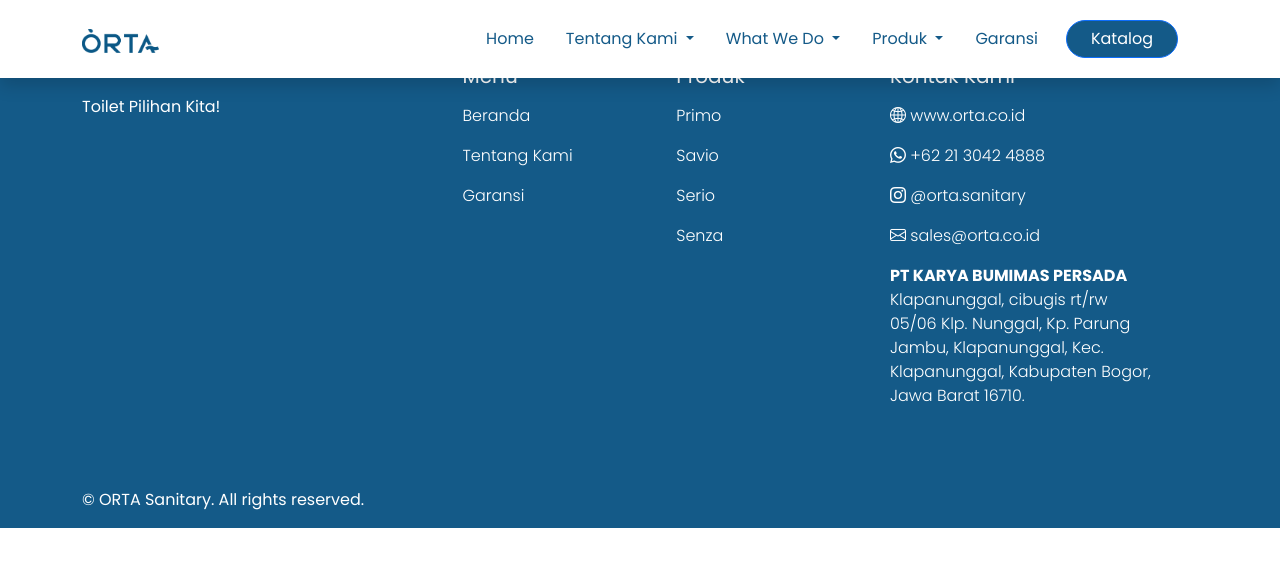
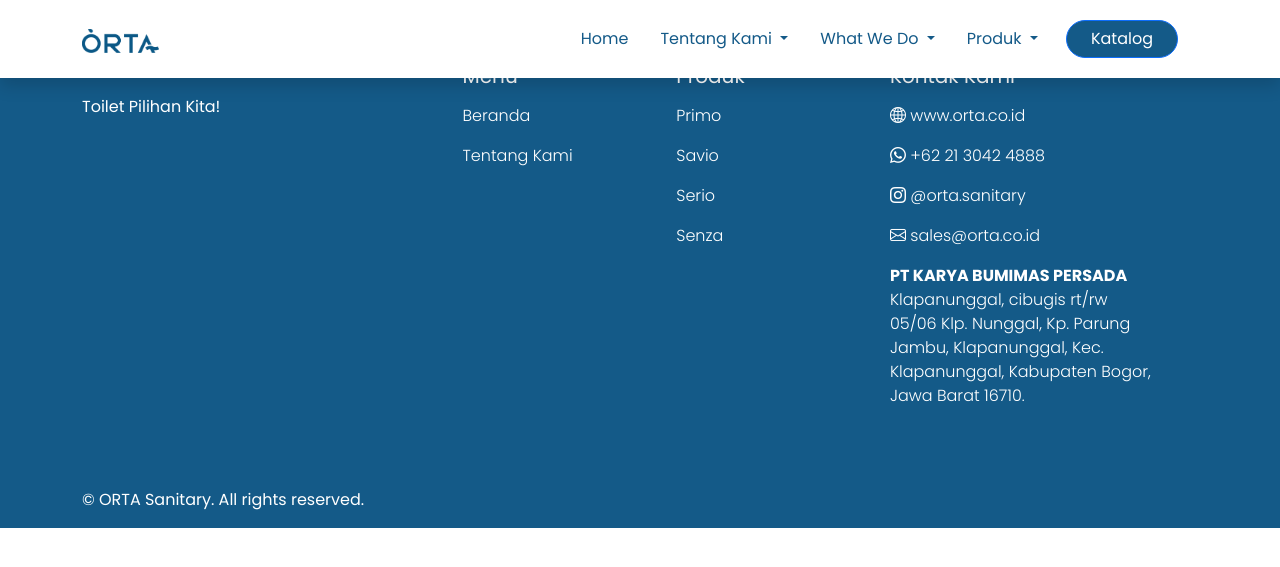
Before and after one commit to muhnur762/ORTA-Sanitary, a CodeIgniter 4 app: template app/Views/template_v.php in a window 1280 px wide. Shown: the top 567 px of the page. Run offline with PHP 8.4 and a stand-in for CodeIgniter, Linux system fonts and the light colour scheme; the template is opened without the code that fills it, so the values that code supplies are empty; some libraries are stand-ins or nearby versions.

Commit message:
update 5

```diff
--- a/app/Config/Routes.php
+++ b/app/Config/Routes.php
@@ -31,6 +31,7 @@
 // route since we don't have to scan directories.
 $routes->get('/', 'Home::index');
 $routes->get('/manufactur', 'Home::manufactur');
+$routes->get('/about', 'Home::about');
 
 /*
  * --------------------------------------------------------------------
--- a/app/Controllers/Home.php
+++ b/app/Controllers/Home.php
@@ -6,7 +6,11 @@
 {
     public function index()
     {
-        return view('landingPage_v');
+        return view('home_v');
+    }
+    public function about()
+    {
+        return view('about_v');
     }
     public function manufactur()
     {
--- a/app/Views/template_v.php
+++ b/app/Views/template_v.php
@@ -14,6 +14,9 @@
     <link href="https://cdn.jsdelivr.net/npm/bootstrap@5.2.3/dist/css/bootstrap.min.css" rel="stylesheet" integrity="sha384-rbsA2VBKQhggwzxH7pPCaAqO46MgnOM80zW1RWuH61DGLwZJEdK2Kadq2F9CUG65" crossorigin="anonymous">
     <!-- Data Aos -->
     <!-- <link href="https://unpkg.com/aos@2.3.1/dist/aos.css" rel="stylesheet"> -->
+    <!-- Link Swiper's CSS -->
+    <link rel="stylesheet" href="https://cdn.jsdelivr.net/npm/swiper@10/swiper-bundle.min.css" />
+
     <!-- my css -->
     <link rel="stylesheet" href="assets/css/style.css">
     <!-- my icont -->
@@ -25,7 +28,7 @@
     <section>
         <nav class="navbar navbar-expand-lg fixed-top shadow py-3">
             <div class="container">
-                <a class="navbar-brand" href="#">
+                <a class="navbar-brand" href="../">
                     <img src="<?= base_url('assets/image/logo.png'); ?>" alt="Bootstrap" height="24">
                 </a>
                 <button class="navbar-toggler" type="button" data-bs-toggle="offcanvas" data-bs-target="#navbarOffcanvasLg" aria-controls="navbarOffcanvasLg" aria-label="Toggle navigation">
@@ -39,7 +42,7 @@
                     <div class="offcanvas-body">
                         <ul class="navbar-nav justify-content-end flex-grow-1 align-items-center gap-3 pe-3">
                             <li class="nav-item">
-                                <a class="nav-link" href="#waranty">Home</a>
+                                <a class="nav-link" href="../">Home</a>
                             </li>
 
                             <li class="nav-item dropdown">
@@ -47,7 +50,7 @@
                                     Tentang Kami
                                 </a>
                                 <ul class="dropdown-menu">
-                                    <li><a href="/#about" class="dropdown-item">About Orta</a></li>
+                                    <li><a href="/about" class="dropdown-item">About Orta</a></li>
                                     <li><a href="/manufactur" class="dropdown-item">Manufacturing</a></li>
                                 </ul>
                             </li>
@@ -56,7 +59,7 @@
                                     What We Do
                                 </a>
                                 <ul class="dropdown-menu">
-                                    <li><a href="/#about" class="dropdown-item">CSR program</a></li>
+                                    <li><a href="/about" class="dropdown-item">CSR program</a></li>
                                     <li><a href="/manufactur" class="dropdown-item">Our Projects</a></li>
                                 </ul>
                             </li>
@@ -66,14 +69,11 @@
                                     Produk
                                 </a>
                                 <ul class="dropdown-menu">
-                                    <li><a href="/#primo" class="dropdown-item">Primo</a></li>
-                                    <li><a href="/#savio" class="dropdown-item">Savio</a></li>
-                                    <li><a href="/#serio" class="dropdown-item">Serio</a></li>
-                                    <li><a href="/#senza" class="dropdown-item">Senza</a></li>
+                                    <li><a href="/about#primo" class="dropdown-item">Primo</a></li>
+                                    <li><a href="/about#savio" class="dropdown-item">Savio</a></li>
+                                    <li><a href="/about#serio" class="dropdown-item">Serio</a></li>
+                                    <li><a href="/about#senza" class="dropdown-item">Senza</a></li>
                                 </ul>
-                            </li>
-                            <li class="nav-item">
-                                <a class="nav-link" href="#waranty">Garansi</a>
                             </li>
                             <li class="nav-item">
                                 <a href="<?= base_url('assets/docs/katalog.pdf'); ?>" target="_blank" class="btn btn-primary btn-catalogue px-4 m-1 rounded-pill">Katalog</a>
@@ -106,18 +106,17 @@
                         <div class="col-12 col-md-3 col-lg-3 order-2 py-3">
                             <h5 class="fw-normal">Menu</h5>
                             <ul class="list-unstyled">
-                                <li class="my-3"><a href="#home" class="text-white fw-light text-decoration-none">Beranda</a></li>
-                                <li class="my-3"><a href="#about" class="text-white fw-light text-decoration-none">Tentang Kami</a></li>
-                                <li class="my-3"><a href="#waranty" class="text-white fw-light text-decoration-none">Garansi</a></li>
+                                <li class="my-3"><a href="../" class="text-white fw-light text-decoration-none">Beranda</a></li>
+                                <li class="my-3"><a href="/about" class="text-white fw-light text-decoration-none">Tentang Kami</a></li>
                             </ul>
                         </div>
                         <div class="col-12 col-md-3 col-lg-3 order-3 py-3">
                             <h5 class="fw-normal">Produk</h5>
                             <ul class="list-unstyled">
-                                <li class="my-3"><a href="#primo" class="text-white fw-light text-decoration-none">Primo</a></li>
-                                <li class="my-3"><a href="#savio" class="text-white fw-light text-decoration-none">Savio</a></li>
-                                <li class="my-3"><a href="#serio" class="text-white fw-light text-decoration-none">Serio</a></li>
-                                <li class="my-3"><a href="#senza" class="text-white fw-light text-decoration-none">Senza</a></li>
+                                <li class="my-3"><a href="about/#primo" class="text-white fw-light text-decoration-none">Primo</a></li>
+                                <li class="my-3"><a href="about/#savio" class="text-white fw-light text-decoration-none">Savio</a></li>
+                                <li class="my-3"><a href="about/#serio" class="text-white fw-light text-decoration-none">Serio</a></li>
+                                <li class="my-3"><a href="about/#senza" class="text-white fw-light text-decoration-none">Senza</a></li>
                             </ul>
                         </div>
                         <div class="col-12 col-md-4 col-lg-4 order-4 py-3">
@@ -152,6 +151,7 @@
     </footer>
     <!-- End Footer -->
 
+    <script src="https://cdn.jsdelivr.net/npm/swiper@10/swiper-bundle.min.js"></script>
     <script src="https://cdn.jsdelivr.net/npm/bootstrap@5.2.3/dist/js/bootstrap.bundle.min.js" integrity="sha384-kenU1KFdBIe4zVF0s0G1M5b4hcpxyD9F7jL+jjXkk+Q2h455rYXK/7HAuoJl+0I4" crossorigin="anonymous"></script>
     <!-- Data Aos -->
     <script src="https://unpkg.com/aos@2.3.1/dist/aos.js"></script>
```
Also changed, not shown: app/Views/about_v.php (renamed from app/Views/landingPage_v.php, +0 -26 lines), app/Views/home_v.php (added, +32 -0 lines), public/assets/image/color/cyan-senza.png (added), public/assets/image/color/white-senza.png (added), public/assets/image/product-color/senza-1.png (added), public/assets/image/product-color/senza-2.png (added).
